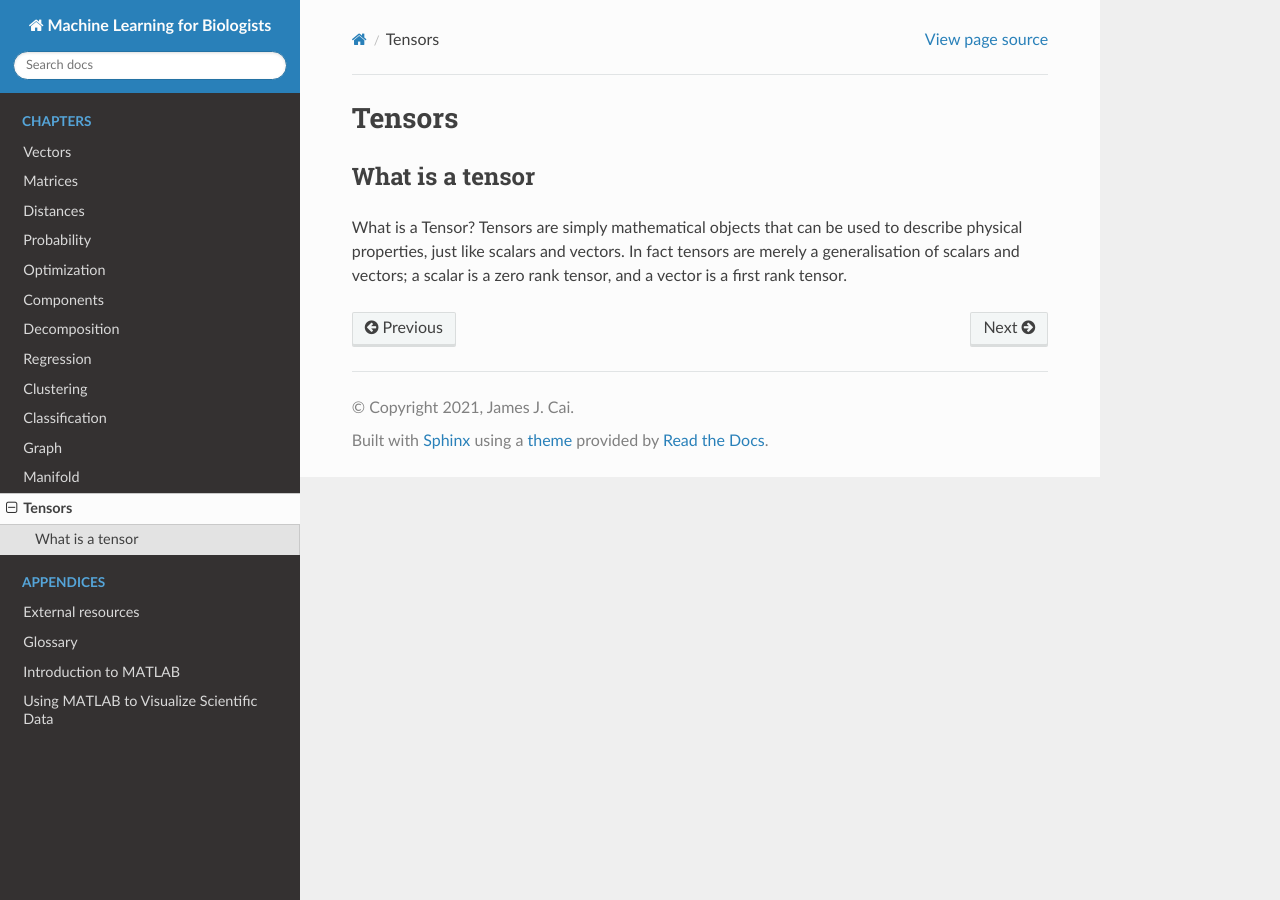
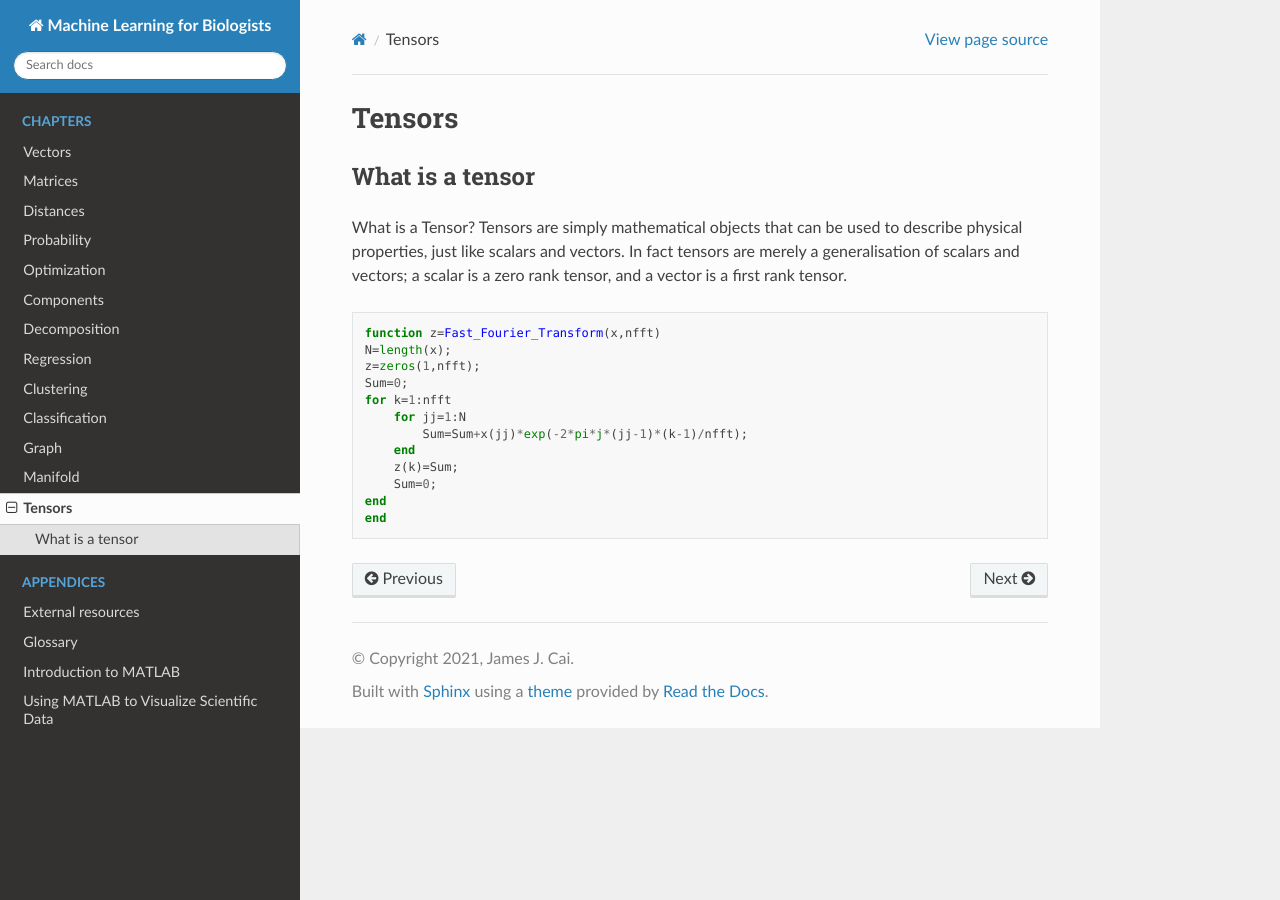
Before and after one commit to jamesjcai/readthedocs_ml4b, a Sphinx documentation site: the page built from docs/chapter_tensors.rst, in a window 1280 px wide. Built offline with Sphinx 7.4.7 and the Read the Docs theme 2.0.0, drawn with Linux system fonts in a browser that asks for light colours; formulas are drawn with MathJax 3.

Commit message:
Update chapter_tensors.rst

```diff
--- a/docs/chapter_tensors.rst
+++ b/docs/chapter_tensors.rst
@@ -7,3 +7,19 @@ What is a tensor
 ================
 
 What is a Tensor? Tensors are simply mathematical objects that can be used to describe physical properties, just like scalars and vectors. In fact tensors are merely a generalisation of scalars and vectors; a scalar is a zero rank tensor, and a vector is a first rank tensor.
+
+
+.. code-block:: matlab
+
+  function z=Fast_Fourier_Transform(x,nfft)
+  N=length(x);
+  z=zeros(1,nfft);
+  Sum=0;
+  for k=1:nfft
+      for jj=1:N
+          Sum=Sum+x(jj)*exp(-2*pi*j*(jj-1)*(k-1)/nfft);
+      end
+      z(k)=Sum;
+      Sum=0;
+  end
+  end
```
